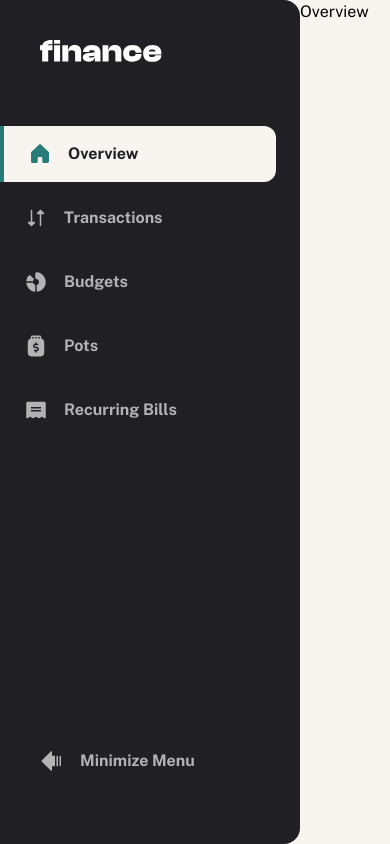
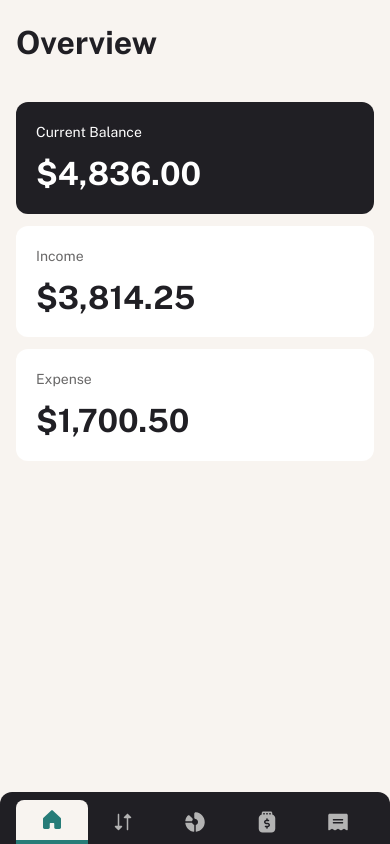
Before and after one commit to pradeepkaswan/personal-finance-app, a React (Vite) app: page /overview in a window 390 px wide. Built offline with nearby package versions, Linux system fonts and the light colour scheme.

Commit message:
feat: complete bottom tab nav for mobile screens

```diff
--- a/src/components/layouts/main-layout.tsx
+++ b/src/components/layouts/main-layout.tsx
@@ -1,6 +1,6 @@
 import { useState } from "react";
 import { Icons } from "../ui/icons";
-import { NavLink, Outlet } from "react-router-dom";
+import { NavLink, Outlet, useLocation } from "react-router-dom";
 
 const NAV_ITEMS = [
   {
@@ -37,23 +37,32 @@ const NAV_ITEMS = [
 
 export default function Layout() {
   const [isOpen, setIsOpen] = useState(true);
+  const location = useLocation();
 
-  // const toggleSidebar = () => setIsOpen(!isOpen);
+  const toggleSidebar = () => setIsOpen(!isOpen);
 
   return (
     <div className="h-screen flex">
       <aside
-        className={`${
+        className={`hidden xl:flex ${
           isOpen ? "w-[300px]" : "w-[88px]"
-        } bg-grey-900 px-10 py-[40px] h-screen flex flex-col rounded-r-2xl  transition-all duration-300 ease-in-out text-grey-300 text-preset-3`}
+        } bg-grey-900 py-[40px] flex flex-col rounded-r-2xl transition-all duration-300 ease-in-out text-grey-300 text-preset-3`}
       >
         {isOpen ? (
-          <img src="/images/logo-large.svg" className="w-[122px]" alt="" />
+          <img
+            src="/images/logo-large.svg"
+            className="w-fit pl-8"
+            alt="Logo Large"
+          />
         ) : (
-          <img src="/images/logo-small.svg" className="" alt="" />
+          <img
+            src="/images/logo-small.svg"
+            className="w-fit pl-9"
+            alt="Logo Small"
+          />
         )}
 
-        <nav className="mt-10 -mx-10">
+        <nav className="mt-10 ">
           <ul className="mt-6">
             {NAV_ITEMS.map((item) => (
               <li key={item.id}>
@@ -62,8 +71,10 @@ export default function Layout() {
                     <div
                       className={`flex flex-row items-center gap-4 mt-2 h-[56px] pl-6 ${
                         isActive
-                          ? "text-green bg-beige-100 rounded-r-xl mr-6 border-l-4 border-green"
-                          : "hover:text-grey-100"
+                          ? `text-green bg-beige-100 rounded-r-xl ${
+                              isOpen ? "mr-6" : "mr-4"
+                            } border-l-4 border-green`
+                          : "hover:text-grey-100 pl-7"
                       }`}
                     >
                       {item.icon}
@@ -84,9 +95,9 @@ export default function Layout() {
           </ul>
         </nav>
 
-        <footer className="mb-6 mt-auto">
+        <footer className="mb-6 mt-auto pl-8">
           <button
-            onClick={() => setIsOpen((prev) => !prev)}
+            onClick={toggleSidebar}
             aria-label={isOpen ? "Expand Menu" : "Collapse Menu"}
           >
             {isOpen ? (
@@ -102,9 +113,45 @@ export default function Layout() {
           </button>
         </footer>
       </aside>
-      <main className="flex-1 overflow-auto">
+      <main className="flex-1 overflow-auto m-4 md:m-10">
+        <h1 className="text-preset-1 text-grey-900 py-2">
+          {location.pathname.slice(1).charAt(0).toUpperCase() +
+            location.pathname.slice(2)}
+        </h1>
         <Outlet />
       </main>
+
+      <nav className="xl:hidden fixed bottom-0 left-0 right-0 bg-grey-900 text-grey-300 pt-2 px-4 rounded-t-xl">
+        <ul className="flex flex-row">
+          {NAV_ITEMS.map((item) => (
+            <li
+              key={item.id}
+              className="flex items-center justify-center w-full"
+            >
+              <NavLink to={item.href} className="w-full max-w-[104px]">
+                {({ isActive }) => (
+                  <div
+                    className={`flex flex-col items-center gap-1 justify-center py-2 ${
+                      isActive
+                        ? "text-green bg-beige-100 rounded-t-lg border-b-4 border-green"
+                        : "hover:text-grey-100"
+                    }`}
+                  >
+                    {item.icon}
+                    <span
+                      className={`hidden md:block text-preset-5 font-bold ${
+                        isActive ? "text-grey-900" : "hover:text-grey-100"
+                      }`}
+                    >
+                      {item.label}
+                    </span>
+                  </div>
+                )}
+              </NavLink>
+            </li>
+          ))}
+        </ul>
+      </nav>
     </div>
   );
 }
--- a/src/pages/overview.tsx
+++ b/src/pages/overview.tsx
@@ -1,3 +1,36 @@
+const Card = ({
+  title,
+  amount,
+  isBalance,
+}: {
+  title: string;
+  amount: string;
+  isBalance: boolean;
+}) => (
+  <div
+    className={`flex flex-col gap-3 p-5 rounded-xl w-full ${
+      isBalance ? "bg-grey-900" : "bg-white"
+    }`}
+  >
+    <h2
+      className={`text-preset-4 ${isBalance ? "text-white" : "text-grey-500"}`}
+    >
+      {title}
+    </h2>
+    <p
+      className={`text-preset-1 ${isBalance ? "text-white" : "text-grey-900"}`}
+    >
+      ${amount}
+    </p>
+  </div>
+);
+
 export default function Overview() {
-  return <div>Overview</div>;
+  return (
+    <div className="mt-8 flex flex-col md:flex-row gap-3 md:gap-6">
+      <Card title="Current Balance" amount="4,836.00" isBalance={true} />
+      <Card title="Income" amount="3,814.25" isBalance={false} />
+      <Card title="Expense" amount="1,700.50" isBalance={false} />
+    </div>
+  );
 }
```
Also changed, not shown: public/images/logo-small.svg.
